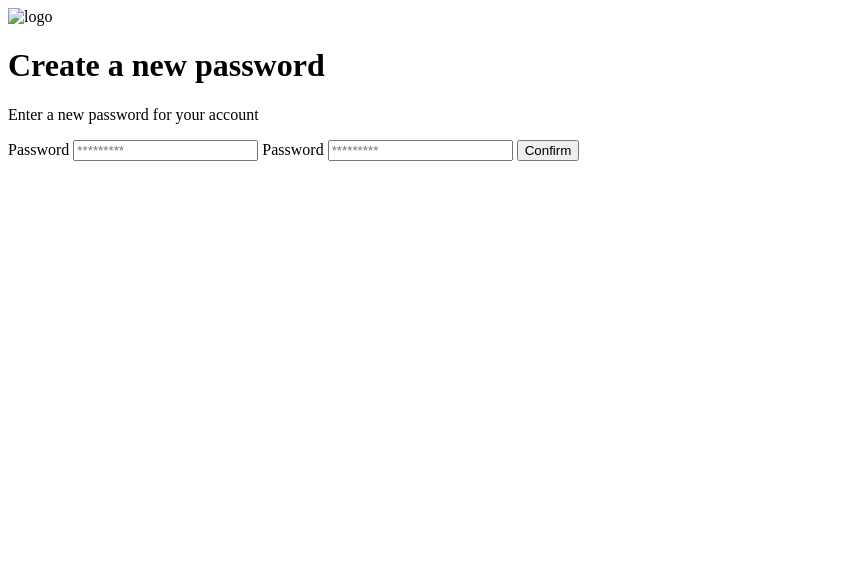
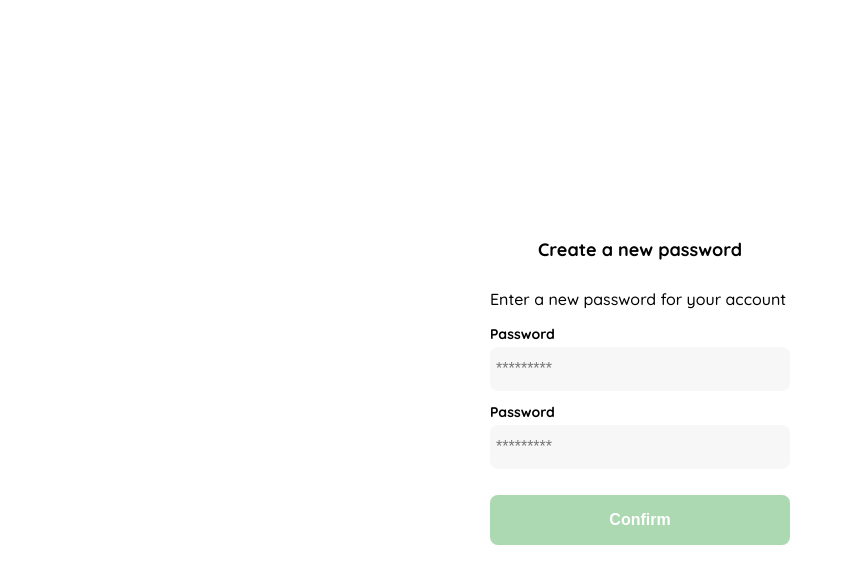
Before and after one commit to marianoAugusto/frontend-developer-1, a plain HTML site: page clase1-contraseña.html in a window 1280 px wide. Shown: the whole page, without its empty margins (0-845 px from the left). Drawn offline with Linux system fonts and the light colour scheme.

Commit message:
contraseña1

```diff
--- a/clase1-contraseña.html
+++ b/clase1-contraseña.html
@@ -4,15 +4,99 @@
     <meta charset="UTF-8">
     <meta http-equiv="X-UA-Compatible" content="IE=edge">
     <meta name="viewport" content="width=device-width, initial-scale=1.0">
+    <link rel="preconnect" href="https://fonts.googleapis.com">
+    <link rel="preconnect" href="https://fonts.gstatic.com" crossorigin>
+    <link href="https://fonts.googleapis.com/css2?family=Quicksand:wght@300;500;700&display=swap" rel="stylesheet">
     <title>Document</title>
     <style>
-
+        :root {
+        --white: #FFFFFF;
+        --black: #000000;
+        --very-light-pink: #C7C7C7;
+        --text-input-field: #F7F7F7;
+        --hospital-green: #ACD9B2;
+        --sm: 14px;
+        --md: 16px;
+        --lg: 18px;
+    }
+        body {
+            margin: 0;
+            font-family: 'Quicksand', sans-serif;
+        }
+        .login {
+            width: 100%;
+            height: 100vh;
+            display: grid;
+            place-items: center;
+        }
+        .form-container {
+            display: grid;
+            grid-template-rows: auto 1fr auto;
+            width: 300px;
+        }
+        .logo {
+            width: 150px;
+            margin-bottom: 50px;
+            justify-self: center;
+            display: none;
+        }
+        .title {
+            font-size: var(--lg);
+            margin-bottom: 12px;
+            text-align: center;
+        }
+        .subtitle {
+            color: var(--very-light-pink);
+            font-size: var(--md);
+            font-weight: 300;
+            margin-top: 0;
+            margin-bottom: 35px;
+            text-align: center;
+        }
+        .form {
+            display: flex;
+            flex-direction: column;
+        }
+        .label {
+            font-size: var(--sm);
+            font-weight: bold;
+            margin-bottom: 4px;
+        }
+        .input {
+            background-color: var(--text-input-field);
+            border: none;
+            border-radius: 8px;
+            height: 32px;
+            font-size: var(--md);
+            padding: 6px;
+            margin-bottom: 12px;
+        }
+        .primary-button {
+            background-color: var(--hospital-green);
+            border-radius: 8px;
+            border: none;
+            color: var(--white);
+            width: 100%;
+            cursor: pointer;
+            font-size: var(--md);
+            font-weight: bold;
+            height: 50px;
+        }
+        .login-button {
+            margin-top: 14px;
+            margin-bottom: 30px;
+        }
+        @media (max-width: 640px) {
+            .logo{
+                display: block;
+            }
+        }
     </style>
 </head>
 <body>
     <div class="login">
         <div class="form-container">
-            <img src="" alt="logo" class="logo">
+            <img src="./logos/logo_yard_sale.svg" alt="logo" class="logo">
 
             <h1 class="title">Create a new password</h1>
             <p class="sutitle">Enter a new password for your account</p>
@@ -28,5 +112,6 @@
             </form>
         </div>
     </div>
+
 </body>
 </html>
```
